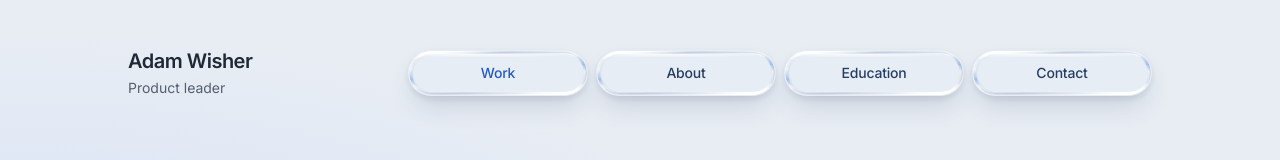
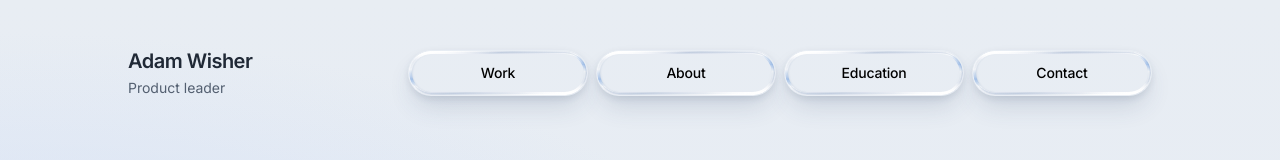
Before and after one commit to wisheradam/adamwisher-portfolio, a Next.js app: page /work in a window 1280 px wide. Shown: the top 160 px of the page. Built offline with nearby package versions, Linux system fonts and the light colour scheme.

Commit message:
Remove button fills and backdrop effects; use pure black labels

```diff
--- a/app/liquid-glass.css
+++ b/app/liquid-glass.css
@@ -5,9 +5,9 @@
   --reference-base: #e8edf3;
   --reference-blue: #ccdbf8;
   --reference-lilac: #e1cee1;
-  --liquid-text: #263e62;
-  --liquid-tint: rgb(255 255 255 / 0.008);
-  --liquid-primary-tint: rgb(221 234 255 / 0.015);
+  --liquid-text: #000;
+  --liquid-tint: transparent;
+  --liquid-primary-tint: transparent;
   --liquid-light: rgb(255 255 255 / 0.22);
   --liquid-edge: rgb(255 255 255 / 0.88);
   --liquid-shadow: rgb(54 74 112 / 0.19);
@@ -31,9 +31,9 @@
 }
 :root.dark {
   --reference-base: #121925;
-  --liquid-text: #f3f6fc;
-  --liquid-tint: rgb(34 48 70 / 0.025);
-  --liquid-primary-tint: rgb(49 75 112 / 0.04);
+  --liquid-text: #000;
+  --liquid-tint: transparent;
+  --liquid-primary-tint: transparent;
   --liquid-light: rgb(255 255 255 / 0.1);
   --liquid-edge: rgb(225 237 255 / 0.72);
   --liquid-shadow: rgb(4 10 22 / 0.36);
@@ -86,8 +86,8 @@ body::before {
     inset 0 -1px 0 var(--liquid-edge),
     inset 1px 0 1px var(--liquid-light),
     inset -1px 0 1px var(--liquid-bottom);
-  -webkit-backdrop-filter: blur(2px) saturate(120%);
-  backdrop-filter: blur(2px) saturate(120%);
+  -webkit-backdrop-filter: none;
+  backdrop-filter: none;
   font-weight: 500;
   letter-spacing: -0.015em;
   text-decoration: none;
@@ -99,7 +99,7 @@ body::before {
 :is(.primary-button, .liquid-button--primary) {
   --liquid-fill: var(--liquid-primary-tint);
 }
-/* A curved upper reflection and lower return light shape the convex lens.
+/* Edge-only reflections leave the entire button face unpainted.
    Both optical layers remain behind labels and outside hit testing. */
 :is(.primary-button, .nav-pill, .glass-control, .liquid-button)::before {
   content: "";
@@ -108,19 +108,7 @@ body::before {
   z-index: -1;
   border-radius: inherit;
   pointer-events: none;
-  background:
-    radial-gradient(
-      ellipse 64% 12% at 40% 0%,
-      var(--liquid-reflection),
-      transparent 95%
-    ),
-    linear-gradient(
-      180deg,
-      var(--liquid-light) 0%,
-      transparent 12%,
-      transparent 90%,
-      rgb(255 255 255 / 0.18) 100%
-    );
+  background: transparent;
   box-shadow:
     inset 0 1px 1px var(--liquid-reflection),
     inset 0 -1px 1px var(--liquid-reflection),
@@ -164,8 +152,8 @@ body::before {
   }
 }
 .nav-pill[aria-current="page"] {
-  color: rgb(var(--color-accent));
-  background-color: var(--liquid-primary-tint);
+  color: var(--liquid-text);
+  background-color: transparent;
 }
 @media (hover: hover) and (pointer: fine) {
   :is(.primary-button, .nav-pill, .glass-control, .liquid-button):hover:not(
@@ -192,22 +180,9 @@ body::before {
   box-shadow: inset 0 1px 0 var(--liquid-edge);
 }
 /* Content remains on standard, denser materials; optical effects belong to controls. */
-@supports not (
-  (backdrop-filter: blur(20px)) or (-webkit-backdrop-filter: blur(20px))
-) {
-  :is(.primary-button, .nav-pill, .glass-control, .liquid-button) {
-    background: var(--surface-solid);
-    border-color: var(--control-border);
-    box-shadow: none;
-  }
-  :is(.primary-button, .nav-pill, .glass-control, .liquid-button)::before,
-  :is(.primary-button, .nav-pill, .glass-control, .liquid-button)::after {
-    display: none;
-  }
-}
 @media (prefers-reduced-transparency: reduce), (prefers-contrast: more) {
   :is(.primary-button, .nav-pill, .glass-control, .liquid-button) {
-    background: var(--surface-solid);
+    background: #e8edf3;
     border-color: var(--control-border);
     -webkit-backdrop-filter: none;
     backdrop-filter: none;
```
